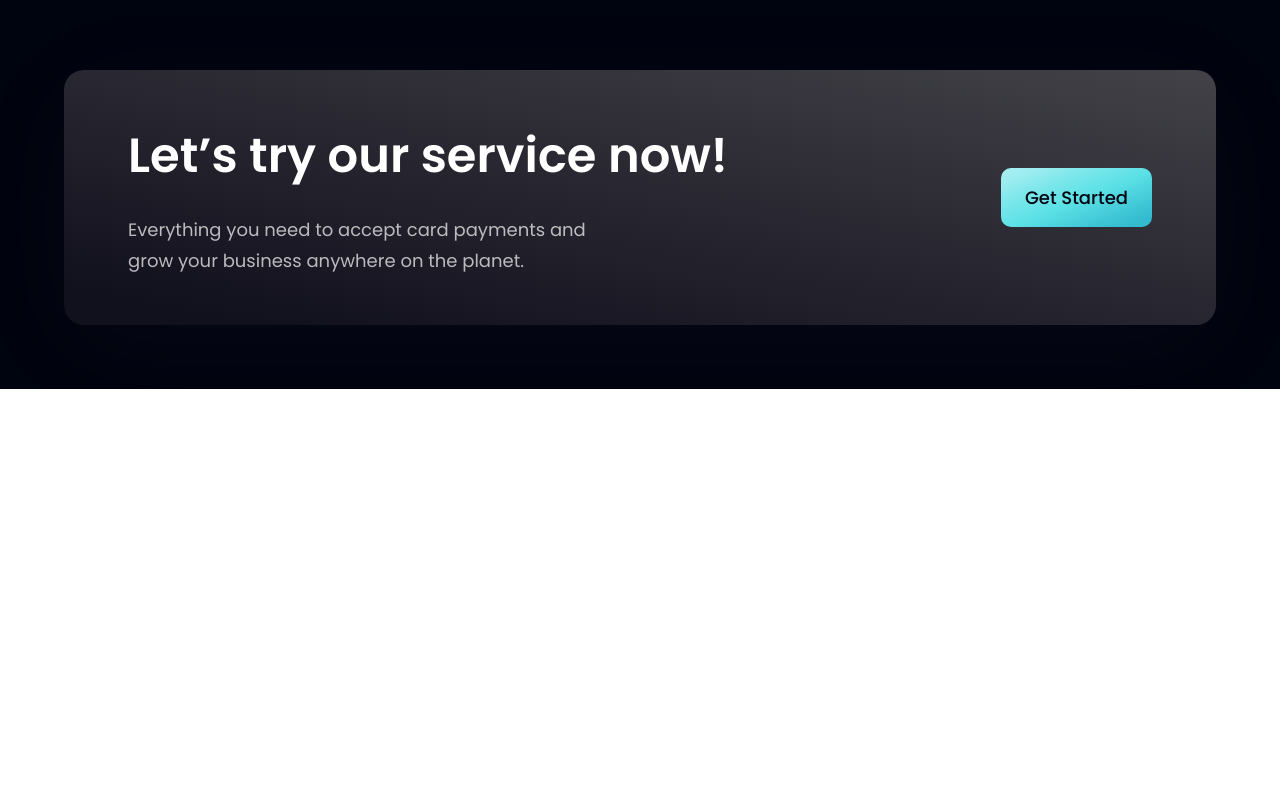
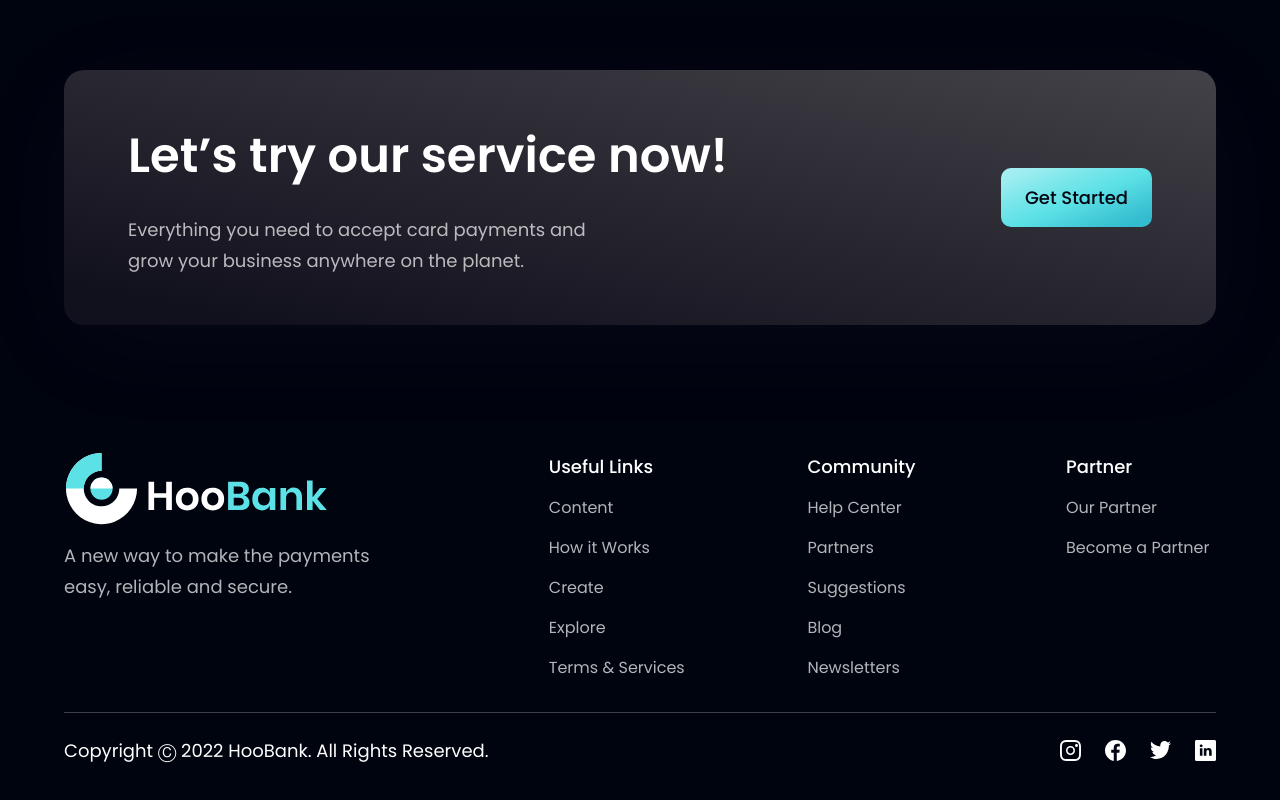
Before and after one commit to Rotaralexc/hoobank, a React (Vite) app: page / in a window 1280 px wide. Shown: the part 4118-4918 px from the top of the page. Before the commit the page ends 4507 px from the top, so only its background shows below. Built offline with nearby package versions, Linux system fonts and the light colour scheme.

Commit message:
Implement Footer Section

```diff
--- a/src/components/Footer.jsx
+++ b/src/components/Footer.jsx
@@ -1,11 +1,64 @@
-import React from 'react'
+import styles from "../style";
+import { logo } from "../assets";
+import { footerLinks, socialMedia } from "../constants";
 
-const Footer = () => {
-  return (
-    <div>
+const Footer = () => (
+  <section className={`${styles.flexCenter} ${styles.paddingY} flex-col`}>
+    <div className={`${styles.flexStart} md:flex-row flex-col mb-8 w-full`}>
+      <div className="flex-[1] flex flex-col justify-start mr-10">
+        <img
+          src={logo}
+          alt="hoobank"
+          className="w-[266px] h-[72.14px] object-contain"
+        />
+        <p className={`${styles.paragraph} mt-4 max-w-[312px]`}>
+          A new way to make the payments easy, reliable and secure.
+        </p>
+      </div>
 
+      <div className="flex-[1.5] w-full flex flex-row justify-between flex-wrap md:mt-0 mt-10">
+        {footerLinks.map((footerlink) => (
+          <div key={footerlink.title} className={`flex flex-col ss:my-0 my-4 min-w-[150px]`}>
+            <h4 className="font-poppins font-medium text-[18px] leading-[27px] text-white">
+              {footerlink.title}
+            </h4>
+            <ul className="list-none mt-4">
+              {footerlink.links.map((link, index) => (
+                <li
+                  key={link.name}
+                  className={`font-poppins font-normal text-[16px] leading-[24px] text-dimWhite hover:text-secondary cursor-pointer ${
+                    index !== footerlink.links.length - 1 ? "mb-4" : "mb-0"
+                  }`}
+                >
+                  {link.name}
+                </li>
+              ))}
+            </ul>
+          </div>
+        ))}
+      </div>
     </div>
-  )
-}
 
-export default Footer
+    <div className="w-full flex justify-between items-center md:flex-row flex-col pt-6 border-t-[1px] border-t-[#3F3E45]">
+      <p className="font-poppins font-normal text-center text-[18px] leading-[27px] text-white">
+        Copyright Ⓒ 2022 HooBank. All Rights Reserved.
+      </p>
+
+      <div className="flex flex-row md:mt-0 mt-6">
+        {socialMedia.map((social, index) => (
+          <img
+            key={social.id}
+            src={social.icon}
+            alt={social.id}
+            className={`w-[21px] h-[21px] object-contain cursor-pointer ${
+              index !== socialMedia.length - 1 ? "mr-6" : "mr-0"
+            }`}
+            onClick={() => window.open(social.link)}
+          />
+        ))}
+      </div>
+    </div>
+  </section>
+);
+
+export default Footer;
```
